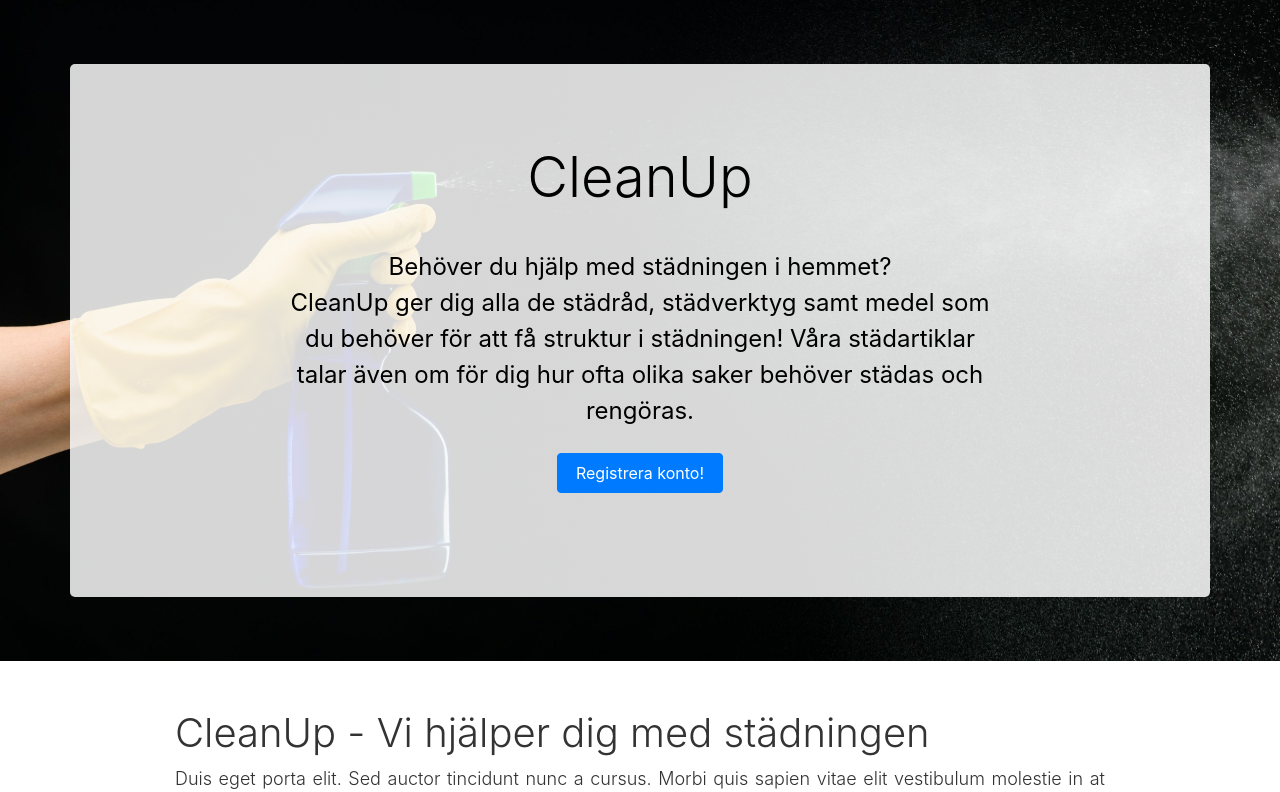
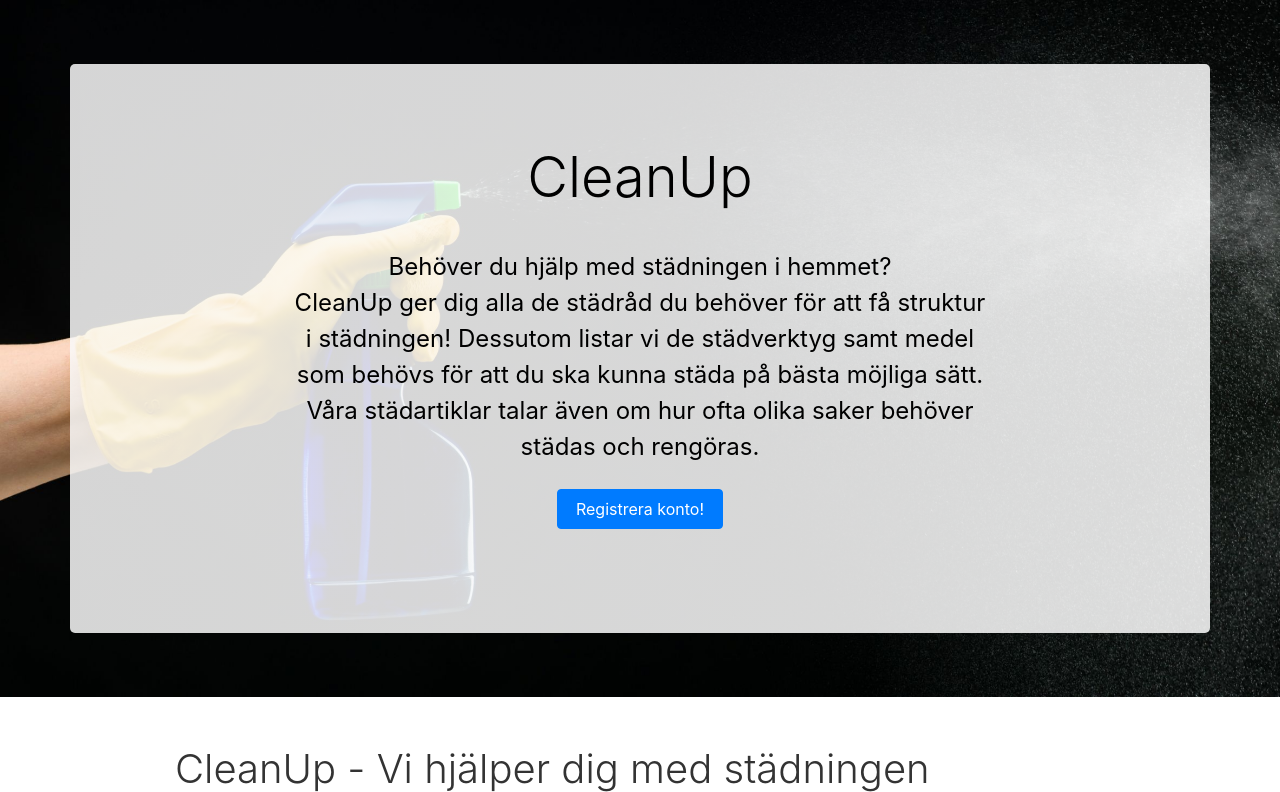
Before and after one commit to christopherlindberg1/CleanUp, a Flask app: page / in a window 1280 px wide. Shown: the part 56-848 px from the top of the page. Run offline with Flask 2, Linux system fonts and the light colour scheme; some libraries are stand-ins or nearby versions.

Commit message:
Sista ändringarna efter granskningen

```diff
--- a/project-files/templates/article.html
+++ b/project-files/templates/article.html
@@ -8,12 +8,7 @@
                 <h1 class="display-4">Artikel</h1>
                 <p>
                     {{ content }}
-          <p>
-          <!-- Kommenterade ut detta då det redan finns länk till index i nav och footer
-          <p>
-            <a href="/">Tillbaka till startsidan</a>
                 </p>
-          -->
                 <p>
                     <a href="/article_list">Tillbaka till lexikonet</a>
                 </p>
--- a/project-files/templates/index.html
+++ b/project-files/templates/index.html
@@ -5,9 +5,9 @@
 	<div class="jumbotron jumbotron-fluid home">
 		<div class="container home">
 			<h1 class="display-4 home">CleanUp</h1>
-			<p>Behöver du hjälp med städningen i hemmet? <br> CleanUp ger dig alla de städråd, städverktyg samt medel som du
-				 behöver för att få struktur i städningen! Våra städartiklar talar även om för dig hur ofta olika saker
-				 behöver städas och rengöras.</p>
+			<p>
+				Behöver du hjälp med städningen i hemmet? <br> CleanUp ger dig alla de städråd du behöver för att få struktur i städningen! Dessutom listar vi de städverktyg samt medel som behövs för att du ska kunna städa på bästa möjliga sätt. Våra städartiklar talar även om hur ofta olika saker behöver städas och rengöras.
+			</p>
 			<!-- <button class="btn btn-primary home"><a href="/article_list.html/">Se alla våra städtips här!</a></button> -->
 			{% if session.logged_in %}
 				<p><a class="btn btn-primary" href="/article_list/" role="button">Se alla våra städtips här!</a></p>
--- a/project-files/templates/register.html
+++ b/project-files/templates/register.html
@@ -5,7 +5,7 @@
     <main>
         <section class="container-fluid">
             <div class="container container-smaller">
-                <h1 class="display-4">Skapa ett konto</h1>
+                <h1 class="display-4">Registrera ett konto</h1>
                 {% from "includes/_formhelpers.html" import render_field %}
                 <p class="lead">Fyll i detta formulär för att skapa ett konto</p>
                 <hr>
```
Also changed, not shown: project-files/templates/cleaning_tips.html (line endings or trailing spaces). Lines whose indentation alone changed are shown as unchanged.
